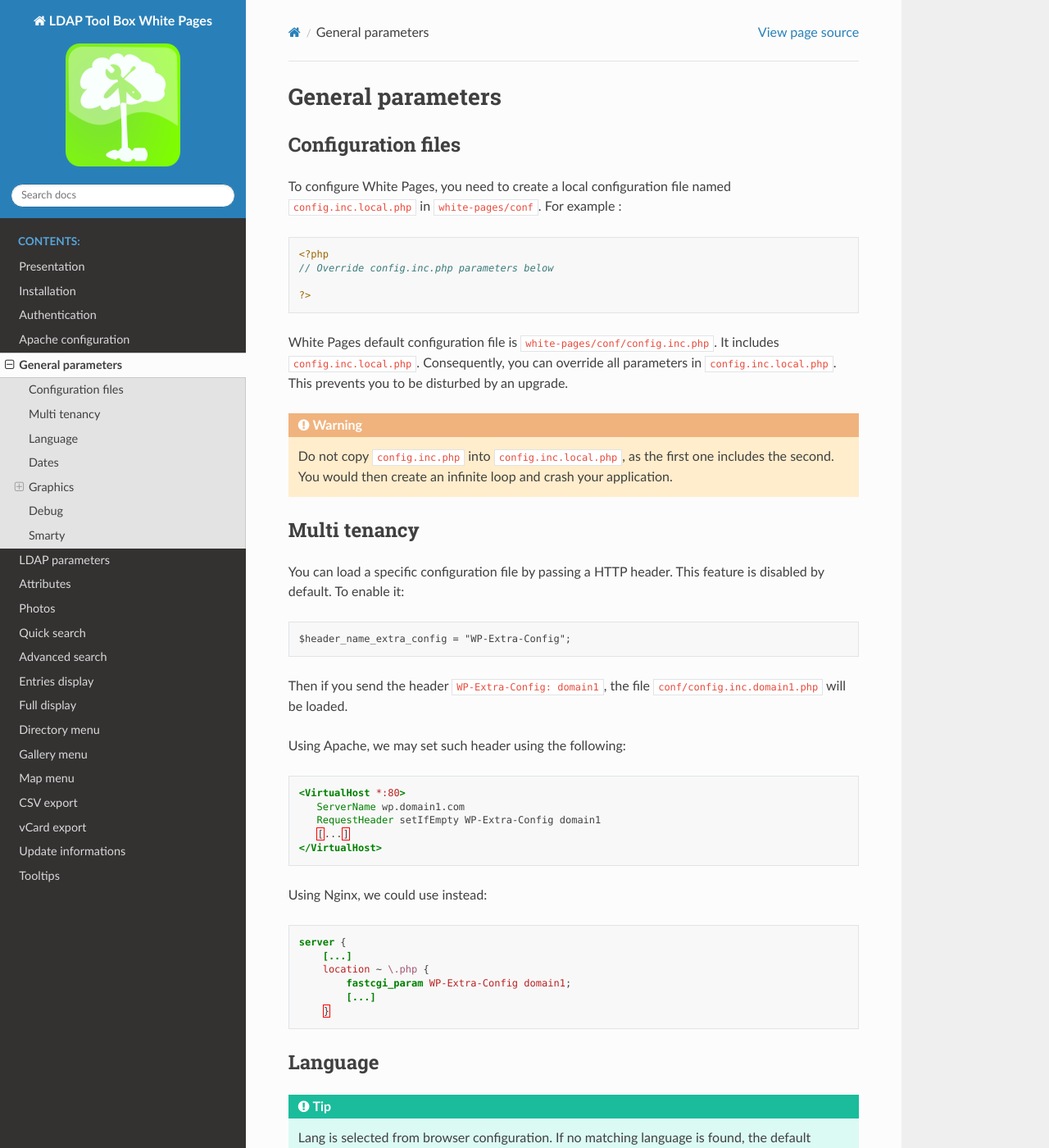
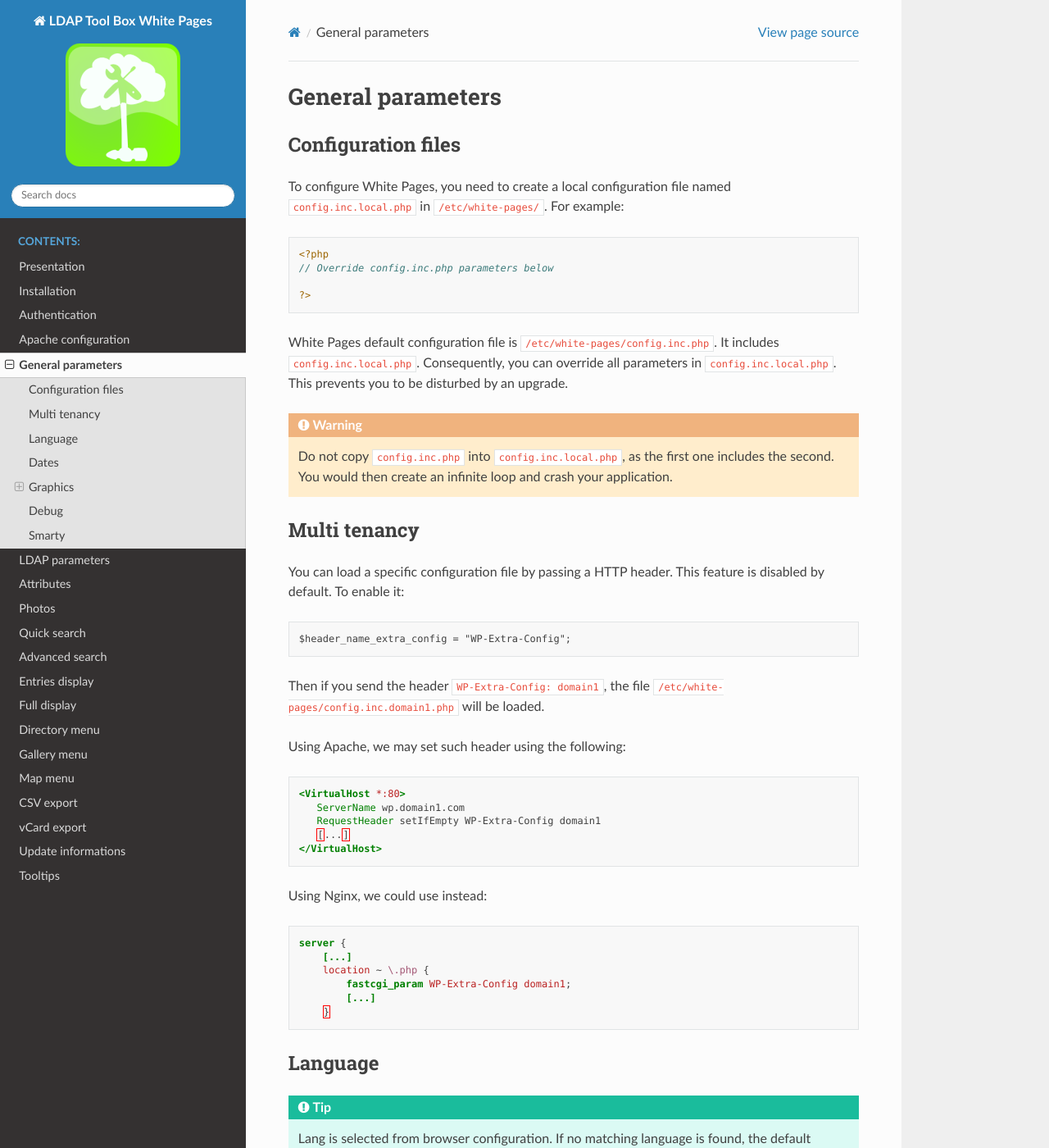
Before and after one commit to ltb-project/white-pages, a Sphinx documentation site: the page built from docs/general-parameters.rst, in a window 1280 px wide and 1400 px high. Shown: the whole window at 82% size. Built offline with Sphinx 7.4.7 and the Read the Docs theme 3.1.0, drawn with Linux system fonts in a browser that asks for light colours; some of the changed text lies outside the part shown.

Commit message:
Update configuration directory in docs (#187)

```diff
--- a/docs/general-parameters.rst
+++ b/docs/general-parameters.rst
@@ -4,7 +4,7 @@ General parameters
 Configuration files
 -------------------
 
-To configure White Pages, you need to create a local configuration file named ``config.inc.local.php`` in ``white-pages/conf``. For example :
+To configure White Pages, you need to create a local configuration file named ``config.inc.local.php`` in ``/etc/white-pages/``. For example:
 
 .. code-block:: php
 
@@ -13,7 +13,7 @@ To configure White Pages, you need to create a local configuration file named ``
 
     ?>
 
-White Pages default configuration file is ``white-pages/conf/config.inc.php``. It includes ``config.inc.local.php``. Consequently, you can override all parameters in ``config.inc.local.php``. This prevents you to be disturbed by an upgrade.
+White Pages default configuration file is ``/etc/white-pages/config.inc.php``. It includes ``config.inc.local.php``. Consequently, you can override all parameters in ``config.inc.local.php``. This prevents you to be disturbed by an upgrade.
 
 .. warning::
   Do not copy ``config.inc.php`` into ``config.inc.local.php``, as the first one includes the second.
@@ -30,7 +30,7 @@ This feature is disabled by default. To enable it:
    $header_name_extra_config = "WP-Extra-Config";
 
 Then if you send the header ``WP-Extra-Config: domain1``, the file
-``conf/config.inc.domain1.php`` will be loaded.
+``/etc/white-pages/config.inc.domain1.php`` will be loaded.
 
 Using Apache, we may set such header using the following:
 
@@ -71,7 +71,7 @@ Available languages are:
 * Italian (it)
 * Japanese (ja)
 
-.. tip:: You can override messages by creating lang files in ``conf/``, for example ``conf/en.inc.php``.
+.. tip:: You can override messages by creating lang files in ``/etc/white-pages/``, for example ``/etc/white-pages/en.inc.php``.
 
 In order to restrict languages to a specific set add ``$allowed_lang`` array as follows:
 
--- a/docs/quicksearch.rst
+++ b/docs/quicksearch.rst
@@ -1,7 +1,5 @@
 Quick search
 ============
-
-.. note:: Configuration file: ``white-pages/conf/config.inc.local.php``
 
 The quick search feature allows to search on multiple attributes (attribute1 or attribute2 or …) with a substring matching (attribute=*query*) by default or an exact matching, see $quick_search_use_substring_match below. The quick search input is located in menu bar.
 
```
